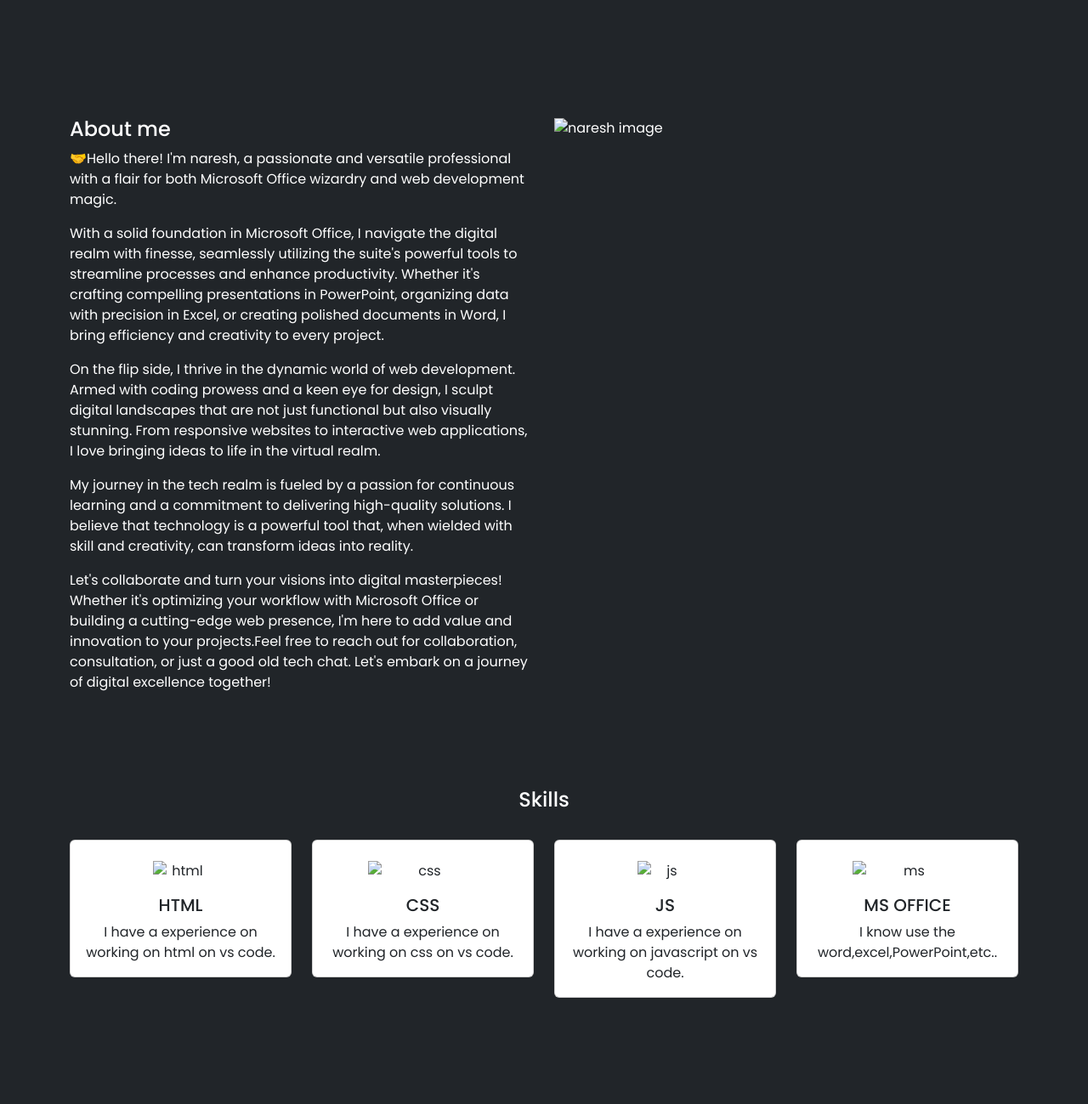
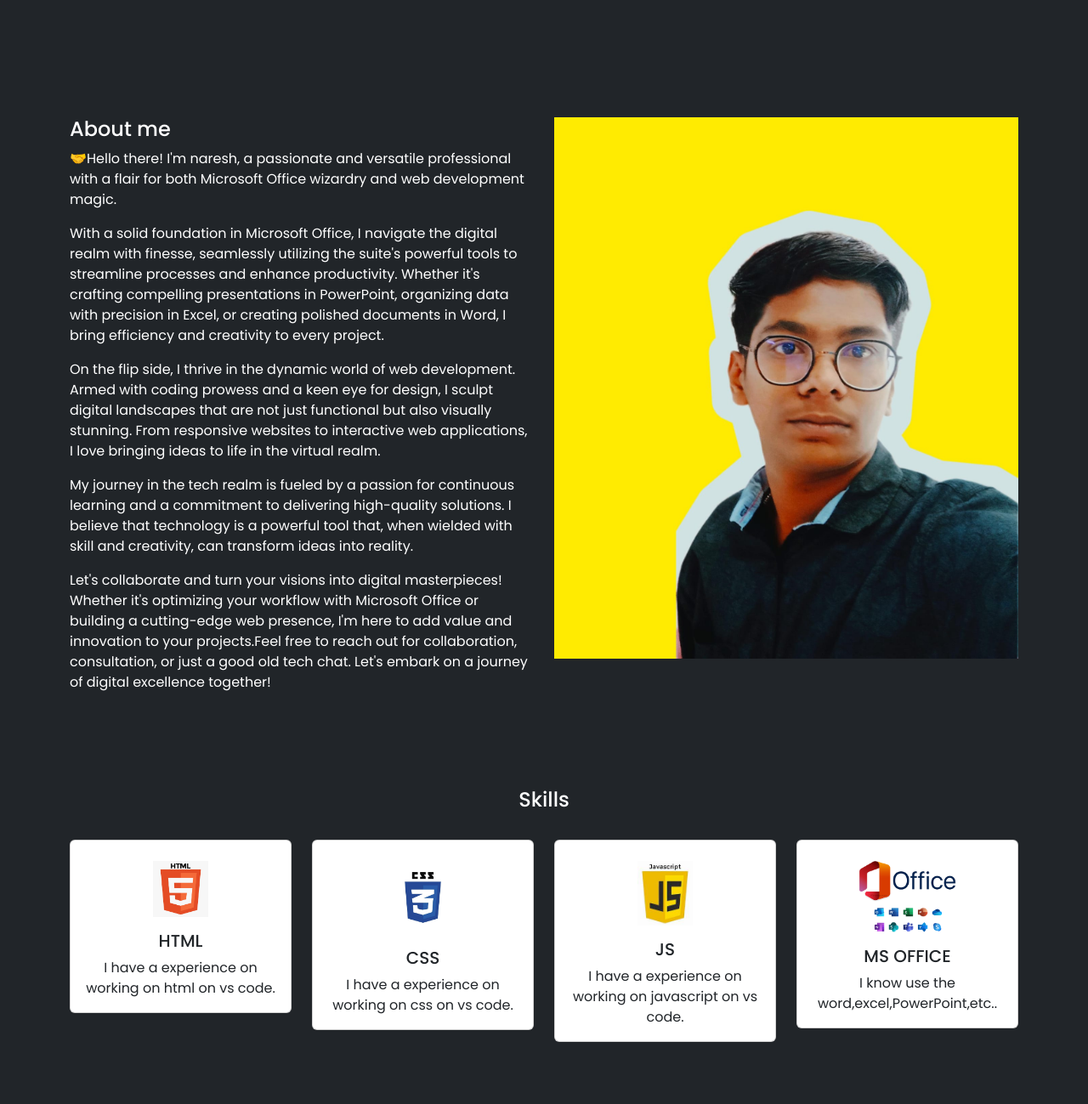
Before and after one commit to nareshramesh/portfolio, a plain HTML site: page index.html in a window 1280 px wide. Shown: the part 760-2059 px from the top of the page at 85% size. Drawn offline with nearby package versions, Linux system fonts and the light colour scheme; files that its build step writes are made by us from their sources.

Commit message:
img added

```diff
--- a/index.html
+++ b/index.html
@@ -8,7 +8,7 @@
 <link rel="preconnect" href="https://fonts.gstatic.com" crossorigin>
 <link href="https://fonts.googleapis.com/css2?family=Poppins:wght@400;500;600&display=swap" rel="stylesheet">
     <link href="https://cdn.jsdelivr.net/npm/bootstrap@5.3.2/dist/css/bootstrap.min.css" rel="stylesheet" integrity="sha384-T3c6CoIi6uLrA9TneNEoa7RxnatzjcDSCmG1MXxSR1GAsXEV/Dwwykc2MPK8M2HN" crossorigin="anonymous">
-    <link rel="stylesheet" href="./potphlio/css/style.css">
+    <link rel="stylesheet" href="/css/style.css">
 </head>
 <body class=" bg-dark text-white">
     <nav class="navbar navbar-expand-lg  py-2 text-uppercase border-bottom border-light-subtle  sticky-top navbar bg-primary"data-bs-theme="dark">
@@ -36,9 +36,9 @@
         </div>
       </nav>
     <section class=" banner text-center text-uppercase">
-        <div class="container">
+        <div class="container ">
             <div class="row">
-                <div class="col-md-12">
+                <div class="col-md-12 ">
                   <div class="w-75 m-auto">
                     <h1 class="pb-4">HI MY NAMES IS NARESH R</h1>
                     <h4 class="pb-4">I AM A STUDENT AT SRI KRISHNA ARTS AND SCIENCE COLLEGE, I have a skills  on microsoft office , HTML,CSS,Js,Bootstrap,web development</h4>
@@ -60,7 +60,7 @@
           <p pb-3>Let's collaborate and turn your visions into digital masterpieces! Whether it's optimizing your workflow with Microsoft Office or building a cutting-edge web presence, I'm here to add value and innovation to your projects.Feel free to reach out for collaboration, consultation, or just a good old tech chat. Let's embark on a journey of digital excellence together!</p>
         </div>
         <div class="col-md-6">
-          <img src=".potphlio/img/pic.jpg" alt="naresh image" class="img-fluid w-77">
+          <img src="./img/pic.jpg" alt="naresh image" class="img-fluid w-77">
         </div>
       </div>
     </div>
@@ -75,7 +75,7 @@
       <div class="row">
         <div class="col-md-3">
           <div class="card text-center" >
-            <img src="/potphlio/html.png" class="card-img-top w-25 m-auto pt-4" alt="html">
+            <img src="./img/html.png" class="card-img-top w-25 m-auto pt-4" alt="html">
             <div class="card-body">
               <h5 class="card-title">HTML</h5>
               <p class="card-text">I have a experience on working on html on vs code.</p>
@@ -84,7 +84,7 @@
         </div>
         <div class="col-md-3">
           <div class="card text-center" >
-            <img src="/potphlio/css/css.webp" class="card-img-top w-50 m-auto pt-4" alt="css">
+            <img src="./img/css.webp" class="card-img-top w-50 m-auto pt-4" alt="css">
             <div class="card-body">
               <h5 class="card-title">CSS</h5>
               <p class="card-text">I have a experience on working on css on vs code.</p>
@@ -93,7 +93,7 @@
         </div>
         <div class="col-md-3">
           <div class="card text-center" >
-            <img src="/potphlio/css/js.jpeg" class="card-img-top w-25 m-auto pt-4" alt="js">
+            <img src="./img/js.jpeg" class="card-img-top w-25 m-auto pt-4" alt="js">
             <div class="card-body">
               <h5 class="card-title">JS</h5>
               <p class="card-text">I have a experience on working on javascript on vs code.</p>
@@ -102,7 +102,7 @@
         </div>
         <div class="col-md-3">
           <div class="card text-center" >
-            <img src="/potphlio/css/ms.png" class="card-img-top w-50 m-auto pt-4" alt="ms">
+            <img src="./img/ms.png" class="card-img-top w-50 m-auto pt-4" alt="ms">
             <div class="card-body">
               <h5 class="card-title">MS OFFICE</h5>
               <p class="card-text"> I know use the word,excel,PowerPoint,etc.. </p>
```
